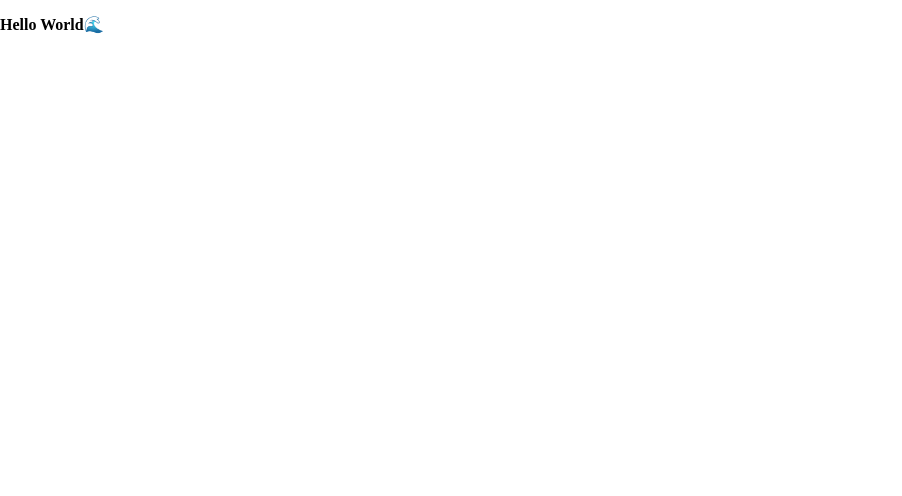
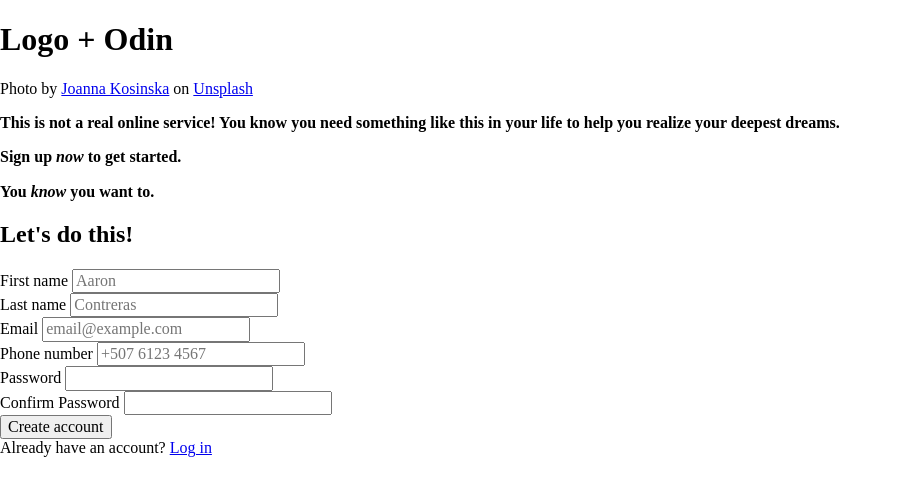
Before and after one commit to aaron-contreras/sign-up-form, a plain HTML site: page index.html in a window 1280 px wide. Shown: the whole page, without its empty margins (0-902 px from the left). Drawn offline with Linux system fonts and the light colour scheme.

Commit message:
feat(*): add initial site structure
Sets up the different sections with the overall structure of elements and placement with semantic
HTML tags that give meaning to what each part of the sign up form does.

```diff
--- a/index.html
+++ b/index.html
@@ -10,7 +10,67 @@
   <title>Sign Up Form</title>
 </head>
 <body>
-  <p>Hello World🌊</p>
+  <aside>
+    <section>
+      <h1>Logo + Odin</h1>
+    </section>
+    <footer>
+      <span>Photo by <a href="https://unsplash.com/@joannakosinska">Joanna Kosinska</a> on <a href="https://unsplash.com/photos/Uvl3W4XWd4U">Unsplash</a></span>
+    </footer>
+  </aside>
+  <header>
+    <div>
+      <p>This is not a real online service! You know you need something like this in your life to help you realize your deepest dreams.</p>
+      <p>Sign up <em>now</em> to get started.</p>
+    </div>
+    <div>
+      <p>You <em>know</em> you want to.</p>
+    </div>
+  </header>
+  <main>
+    <section>
+      <h2>Let's do this!</h2>
+      <form action="#" method="#">
+        <div class="form-control">
+          <label for="first_name">First name</label>
+          <input type="text" name="first_name" id="first_name"
+                 placeholder="Aaron">
+        </div>
+
+        <div class="form-control">
+          <label for="last_name">Last name</label>
+          <input type="text" name="last_name" id="last_name"
+                 placeholder="Contreras">
+        </div>
+
+        <div class="form-control">
+          <label for="email">Email</label>
+          <input type="email" name="email" id="email"
+                 placeholder="email@example.com">
+        </div>
+
+        <div class="form-control">
+          <label for="phone_number">Phone number</label>
+          <input type="tel" name="phone_number" id="phone_number"
+                 placeholder="+507 6123 4567">
+        </div>
+
+        <div class="form-control">
+          <label for="password">Password</label>
+          <input type="password" name="password" id="password">
+        </div>
+
+        <div class="form-control">
+          <label for="password_confirmation">Confirm Password</label>
+          <input type="password" name="password_confirmation" id="password_confirmation">
+        </div>
+
+        <button type="submit">Create account</button>
+      </form>
+
+      <span>Already have an account? <a href="#">Log in</a></span>
+    </section>
+  </main>
   <script src="./js/index.js"></script>
 </body>
 </html>
```
